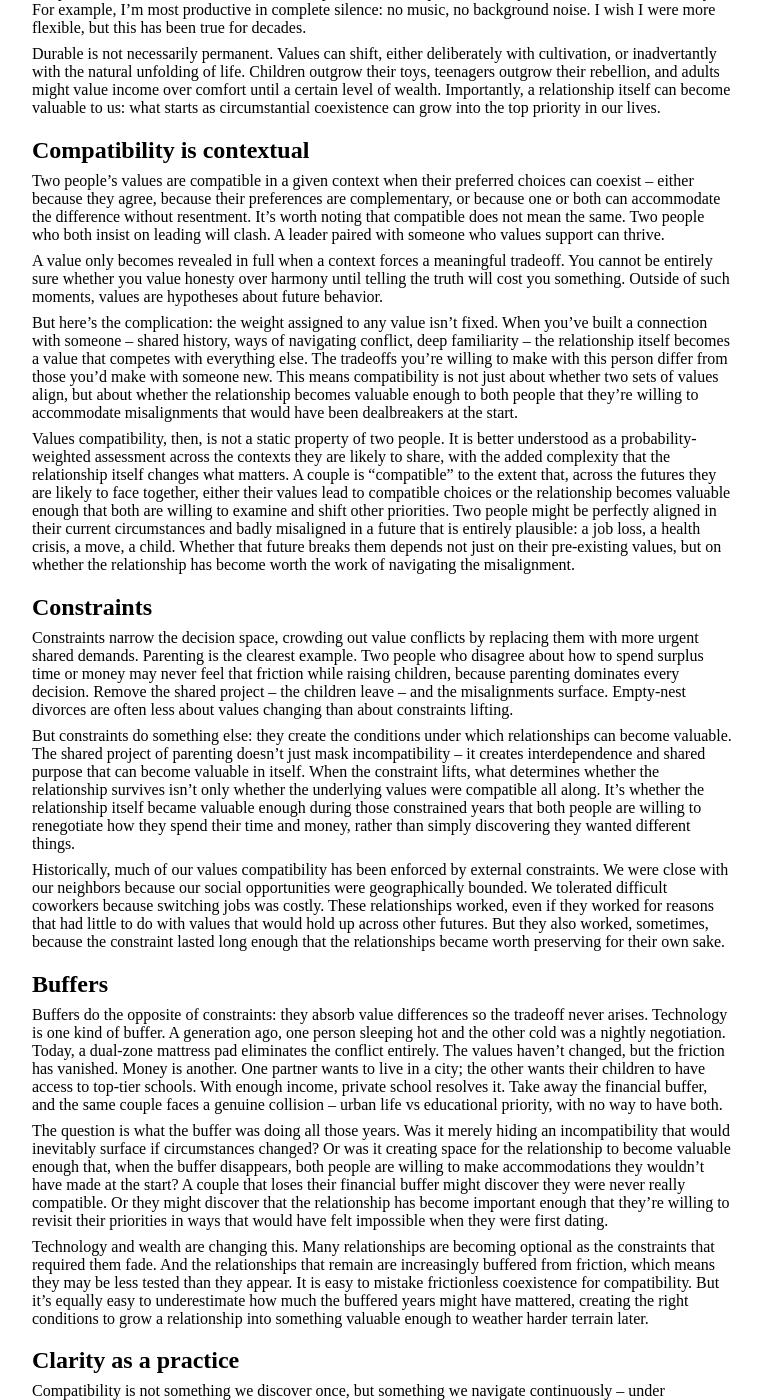
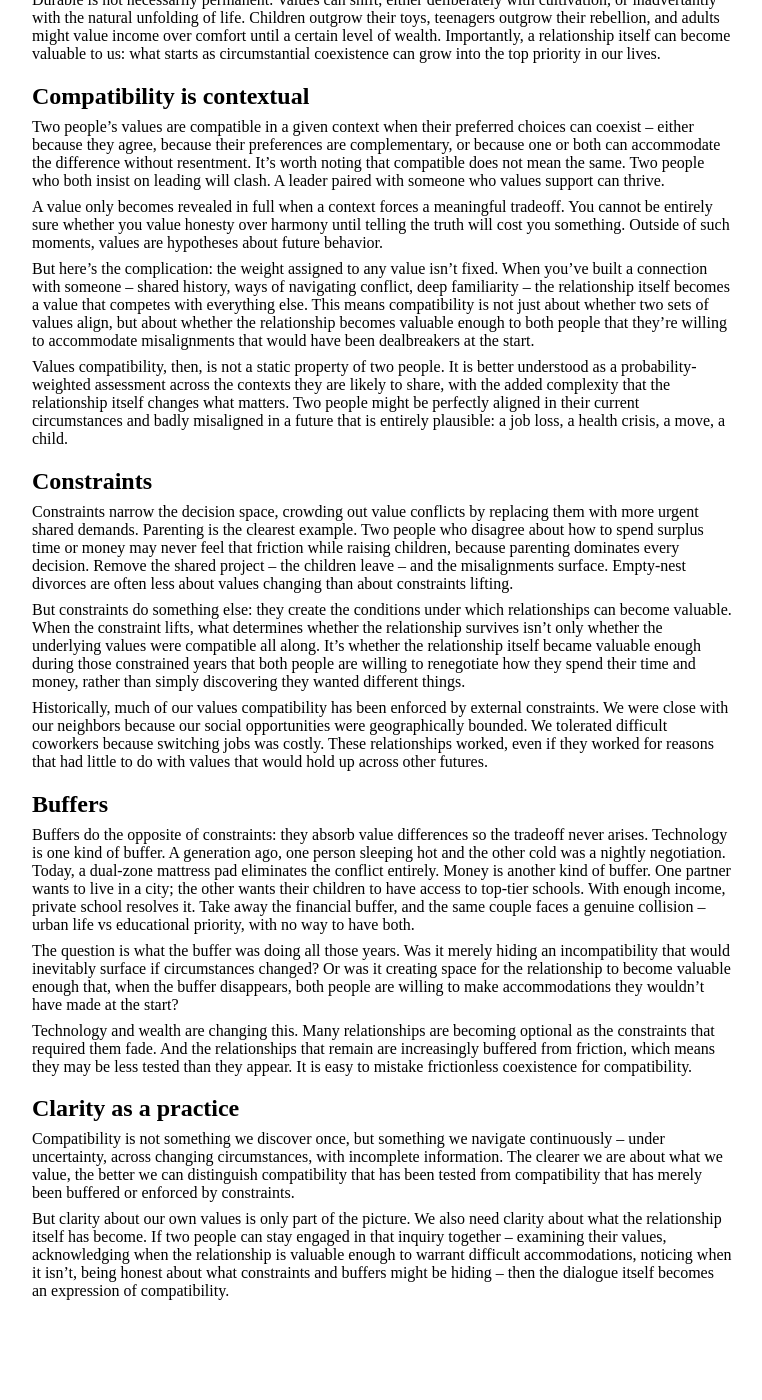
Before and after one commit to maxh/maxheinritz.com, a Jekyll site: the page built from _posts/2026-01-31-values-compatibility.md, in a window 1280 px wide and 1400 px high, scrolled down 478 px. Shown: the whole window, without its empty margins (108-870 px from the left). Built offline with Jekyll 4.4.1, drawn with Linux system fonts in a browser that asks for light colours; after the commit the page ends 1818 px from its top, so only the background shows below that; some of the changed text lies outside the part shown.

Commit message:
trim redundant sentences from values-compatibility post
Co-Authored-By: Claude Opus 4.6 <noreply@anthropic.com>

```diff
--- a/_posts/2026-01-31-values-compatibility.md
+++ b/_posts/2026-01-31-values-compatibility.md
@@ -4,15 +4,15 @@ layout: post
 tags: [culture, future]
 ---
 
-Attraction and circumstance bring people together. What keeps them together is usually described as  compatibility, or more precisely _values compatibility_ -- the degree to which two people's deep preferences align as they move through life. This holds for friends, lovers, coworkers, and to some extent families. So what are values? How can they be compatible? And how might we use this understanding to relate to one another with more intention and appreciation?
+Attraction and circumstance bring people together. What keeps them together is usually described as compatibility, or more precisely _values compatibility_ -- the degree to which two people's deep preferences align as they move through life. This holds for friends, lovers, coworkers, and to some extent families.
 
 ## Definition
 
 Values are our differentiating, deep-rooted preferences. They range from the temperamental to the ethical; from needing routine to feel grounded, to prioritizing loyalty over self-interest. What unifies them is not their moral weight, but their reliability under tradeoff: when something has to give, the same thing gives again and again.
 
-Most of us seek water when we're thirsty, so a preference for hydration isn't particularly differentiating. But silence vs stimulation, novelty vs routine, optimization vs ease, rootedness vs mobility… these reveal something, because they lead to different decisions and ultimately different lives. The sharpest way to express a value is often as a choice between competing goods: "I care more about honoring commitments than about keeping options open."
+Silence vs stimulation, novelty vs routine, optimization vs ease, rootedness vs mobility… these reveal something, because they lead to different decisions and ultimately different lives. The sharpest way to express a value is often as a choice between competing goods: "I care more about honoring commitments than about keeping options open."
 
-Deep-rooted here means durable and salient: preferences that persist across years and surface almost daily. For example, I'm most productive in complete silence: no music, no background noise. I wish I were more flexible, but this has been true for decades.
+Deep-rooted here means durable and salient: preferences that persist across years and surface almost daily. For example, I'm most productive in complete silence: no music, no background noise. This has been true for decades.
 
 Durable is not necessarily permanent. Values can shift, either deliberately with cultivation, or inadvertantly with the natural unfolding of life. Children outgrow their toys, teenagers outgrow their rebellion, and adults might value income over comfort until a certain level of wealth. Importantly, a relationship itself can become valuable to us: what starts as circumstantial coexistence can grow into the top priority in our lives.
 
@@ -22,25 +22,25 @@ Two people's values are compatible in a given context when their preferred choic
 
 A value only becomes revealed in full when a context forces a meaningful tradeoff. You cannot be entirely sure whether you value honesty over harmony until telling the truth will cost you something. Outside of such moments, values are hypotheses about future behavior.
 
-But here's the complication: the weight assigned to any value isn't fixed. When you've built a connection with someone – shared history, ways of navigating conflict, deep familiarity – the relationship itself becomes a value that competes with everything else. The tradeoffs you're willing to make with this person differ from those you'd make with someone new. This means compatibility is not just about whether two sets of values align, but about whether the relationship becomes valuable enough to both people that they're willing to accommodate misalignments that would have been dealbreakers at the start.
+But here's the complication: the weight assigned to any value isn't fixed. When you've built a connection with someone – shared history, ways of navigating conflict, deep familiarity – the relationship itself becomes a value that competes with everything else. This means compatibility is not just about whether two sets of values align, but about whether the relationship becomes valuable enough to both people that they're willing to accommodate misalignments that would have been dealbreakers at the start.
 
-Values compatibility, then, is not a static property of two people. It is better understood as a probability-weighted assessment across the contexts they are likely to share, with the added complexity that the relationship itself changes what matters. A couple is "compatible" to the extent that, across the futures they are likely to face together, either their values lead to compatible choices or the relationship becomes valuable enough that both are willing to examine and shift other priorities. Two people might be perfectly aligned in their current circumstances and badly misaligned in a future that is entirely plausible: a job loss, a health crisis, a move, a child. Whether that future breaks them depends not just on their pre-existing values, but on whether the relationship has become worth the work of navigating the misalignment.
+Values compatibility, then, is not a static property of two people. It is better understood as a probability-weighted assessment across the contexts they are likely to share, with the added complexity that the relationship itself changes what matters. Two people might be perfectly aligned in their current circumstances and badly misaligned in a future that is entirely plausible: a job loss, a health crisis, a move, a child.
 
 ## Constraints
 
 Constraints narrow the decision space, crowding out value conflicts by replacing them with more urgent shared demands. Parenting is the clearest example. Two people who disagree about how to spend surplus time or money may never feel that friction while raising children, because parenting dominates every decision. Remove the shared project – the children leave – and the misalignments surface. Empty-nest divorces are often less about values changing than about constraints lifting.
 
-But constraints do something else: they create the conditions under which relationships can become valuable. The shared project of parenting doesn't just mask incompatibility – it creates interdependence and shared purpose that can become valuable in itself. When the constraint lifts, what determines whether the relationship survives isn't only whether the underlying values were compatible all along. It's whether the relationship itself became valuable enough during those constrained years that both people are willing to renegotiate how they spend their time and money, rather than simply discovering they wanted different things.
+But constraints do something else: they create the conditions under which relationships can become valuable. When the constraint lifts, what determines whether the relationship survives isn't only whether the underlying values were compatible all along. It's whether the relationship itself became valuable enough during those constrained years that both people are willing to renegotiate how they spend their time and money, rather than simply discovering they wanted different things.
 
-Historically, much of our values compatibility has been enforced by external constraints. We were close with our neighbors because our social opportunities were geographically bounded. We tolerated difficult coworkers because switching jobs was costly. These relationships worked, even if they worked for reasons that had little to do with values that would hold up across other futures. But they also worked, sometimes, because the constraint lasted long enough that the relationships became worth preserving for their own sake.
+Historically, much of our values compatibility has been enforced by external constraints. We were close with our neighbors because our social opportunities were geographically bounded. We tolerated difficult coworkers because switching jobs was costly. These relationships worked, even if they worked for reasons that had little to do with values that would hold up across other futures.
 
 ## Buffers
 
-Buffers do the opposite of constraints: they absorb value differences so the tradeoff never arises. Technology is one kind of buffer. A generation ago, one person sleeping hot and the other cold was a nightly negotiation. Today, a dual-zone mattress pad eliminates the conflict entirely. The values haven't changed, but the friction has vanished. Money is another. One partner wants to live in a city; the other wants their children to have access to top-tier schools. With enough income, private school resolves it. Take away the financial buffer, and the same couple faces a genuine collision – urban life vs educational priority, with no way to have both.
+Buffers do the opposite of constraints: they absorb value differences so the tradeoff never arises. Technology is one kind of buffer. A generation ago, one person sleeping hot and the other cold was a nightly negotiation. Today, a dual-zone mattress pad eliminates the conflict entirely. Money is another kind of buffer. One partner wants to live in a city; the other wants their children to have access to top-tier schools. With enough income, private school resolves it. Take away the financial buffer, and the same couple faces a genuine collision – urban life vs educational priority, with no way to have both.
 
-The question is what the buffer was doing all those years. Was it merely hiding an incompatibility that would inevitably surface if circumstances changed? Or was it creating space for the relationship to become valuable enough that, when the buffer disappears, both people are willing to make accommodations they wouldn't have made at the start? A couple that loses their financial buffer might discover they were never really compatible. Or they might discover that the relationship has become important enough that they're willing to revisit their priorities in ways that would have felt impossible when they were first dating.
+The question is what the buffer was doing all those years. Was it merely hiding an incompatibility that would inevitably surface if circumstances changed? Or was it creating space for the relationship to become valuable enough that, when the buffer disappears, both people are willing to make accommodations they wouldn't have made at the start?
 
-Technology and wealth are changing this. Many relationships are becoming optional as the constraints that required them fade. And the relationships that remain are increasingly buffered from friction, which means they may be less tested than they appear. It is easy to mistake frictionless coexistence for compatibility. But it's equally easy to underestimate how much the buffered years might have mattered, creating the right conditions to grow a relationship into something valuable enough to weather harder terrain later.
+Technology and wealth are changing this. Many relationships are becoming optional as the constraints that required them fade. And the relationships that remain are increasingly buffered from friction, which means they may be less tested than they appear. It is easy to mistake frictionless coexistence for compatibility.
 
 ## Clarity as a practice
 
```
